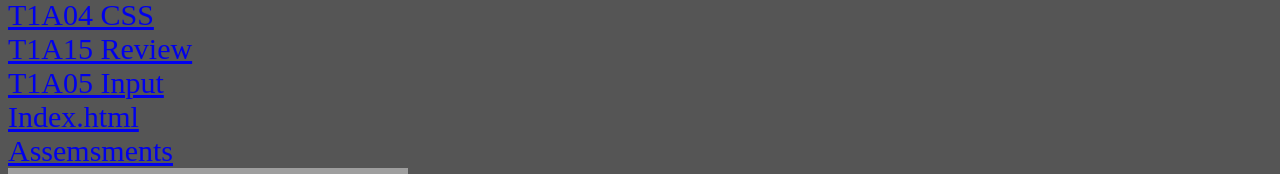
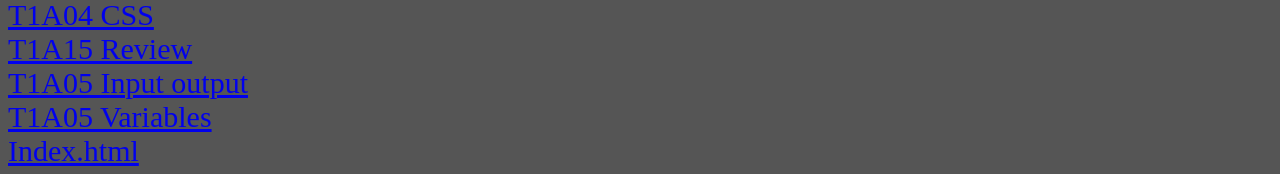
Before and after one commit to TheRealZenald/GameDev2022Daniel, a plain HTML site: page public/index.html in a window 1280 px wide. Shown: the part 251-425 px from the top of the page. Drawn offline with Linux system fonts and the light colour scheme; grey boxes are pictures that could not be loaded.

Commit message:
Update index.html

```diff
--- a/public/index.html
+++ b/public/index.html
@@ -48,7 +48,8 @@ background-color:#555555
  <a href="https://therealzenald.github.io/gamedev2022daniel/public/t1a03-forms-daniel.html">T1A03 Forms</a> <br>
  <a href="https://therealzenald.github.io/gamedev2022daniel/public/t1a04-css-daniel.html">T1A04 CSS</a> <br>
  <a href="https://therealzenald.github.io/gamedev2022daniel/public/t1a15-Review-Coding-by-Daniel.html">T1A15 Review</a> <br>
- <a href="https://therealzenald.github.io/gamedev2022daniel/public/t1a05-inputOutput-by-daniel.html">T1A05 Input</a> <br>
+ <a href="https://therealzenald.github.io/gamedev2022daniel/public/t1a05-inputOutput-by-daniel.html">T1A05 Input output</a> <br>
+  <a href="https://therealzenald.github.io/gamedev2022daniel/public/t1a06-variables-by-daniel.html">T1A05 Variables</a> <br>
  <a href="browser/index.html">Index.html<a> <br>
   <a href="https://github.com/hpssjellis/high-school-javascript-game-dev-assignment-images">Assemsments</a> <br>
  <div class="card">
```
